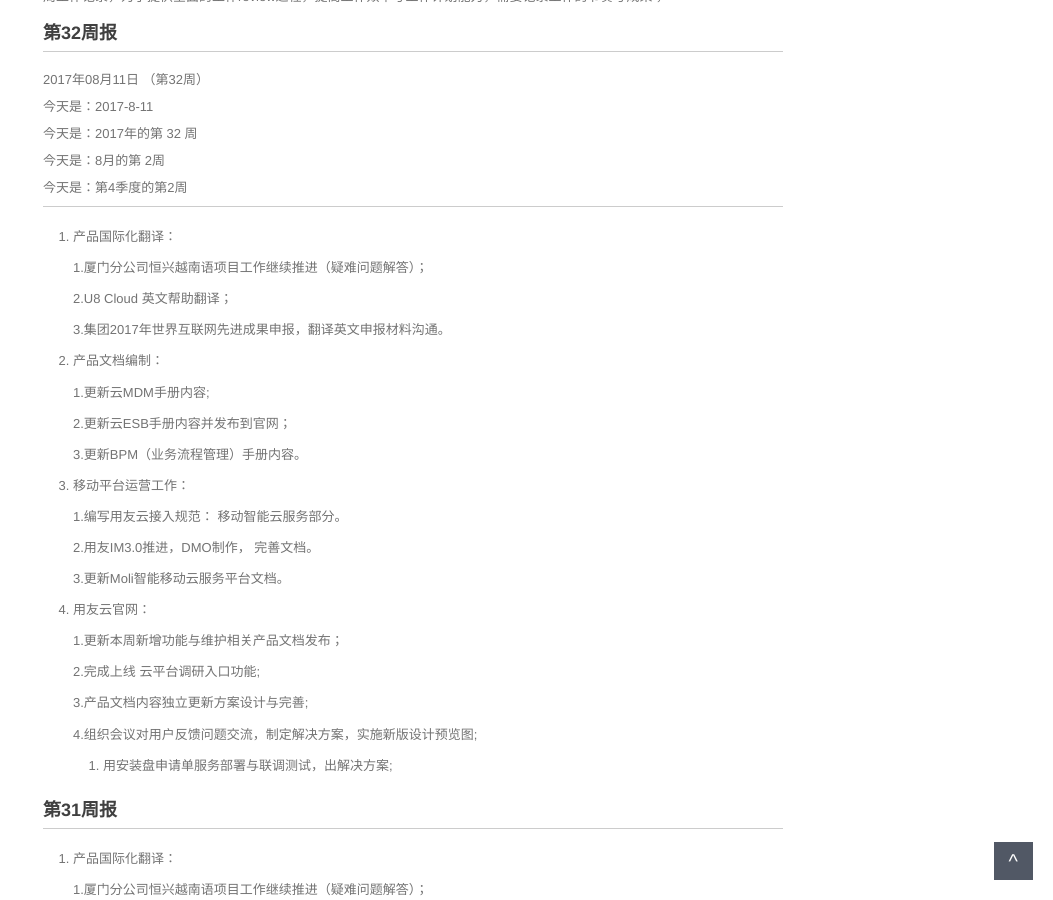
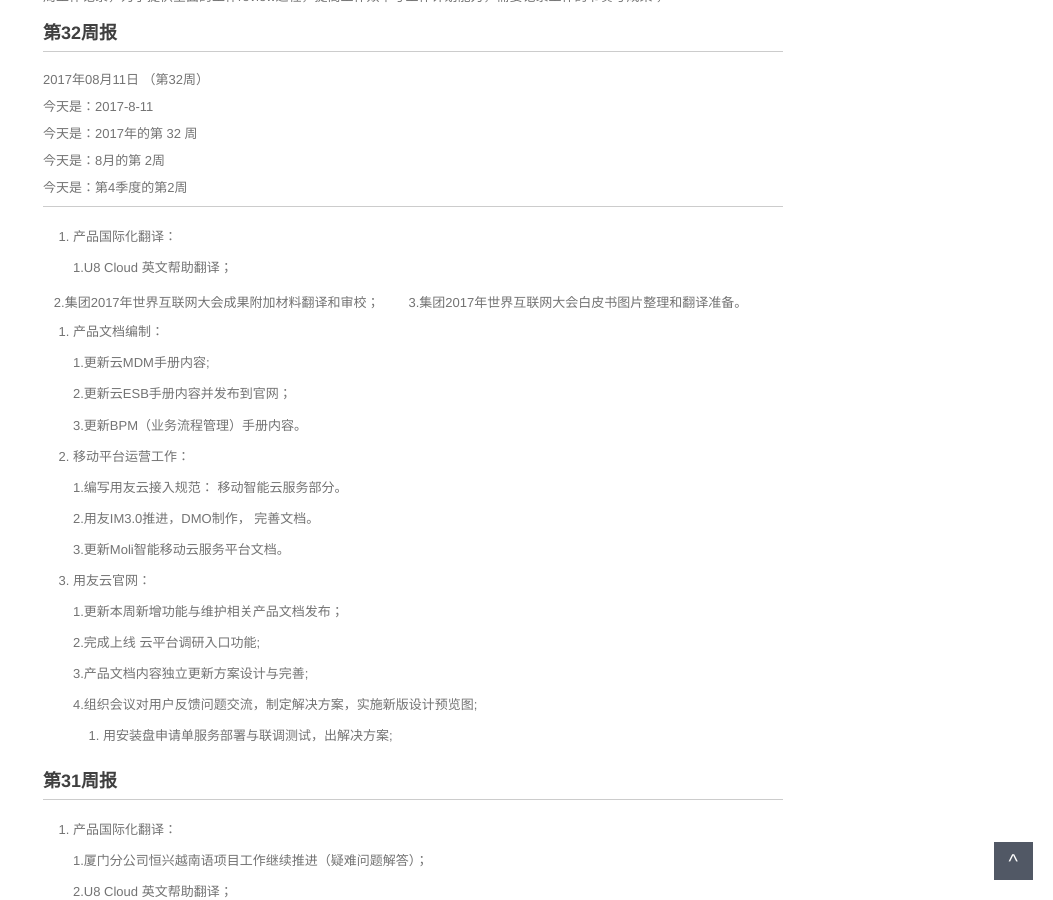
Before and after one commit to walllFlower/blog, a Jekyll site: the page built from _posts/2017-06-22-day_report_cxz.md, in a window 1280 px wide and 900 px high, scrolled down 310 px. Shown: the whole window, without its empty margins (227-1280 px from the left). Built offline with Jekyll 4.4.1, drawn with Linux system fonts in a browser that asks for light colours; comment, search, counter and statistics services are not loaded.

Commit message:
Update 2017-06-22-day_report_cxz.md

```diff
--- a/_posts/2017-06-22-day_report_cxz.md
+++ b/_posts/2017-06-22-day_report_cxz.md
@@ -27,11 +27,11 @@ categories: 日报
 
 1. 产品国际化翻译：
 
-    1.厦门分公司恒兴越南语项目工作继续推进（疑难问题解答）；
+    1.U8 Cloud 英文帮助翻译；
 
-    2.U8 Cloud 英文帮助翻译；
+    2.集团2017年世界互联网大会成果附加材料翻译和审校；
 
-    3.集团2017年世界互联网先进成果申报，翻译英文申报材料沟通。
+    3.集团2017年世界互联网大会白皮书图片整理和翻译准备。
 
 2. 产品文档编制：
 
```
